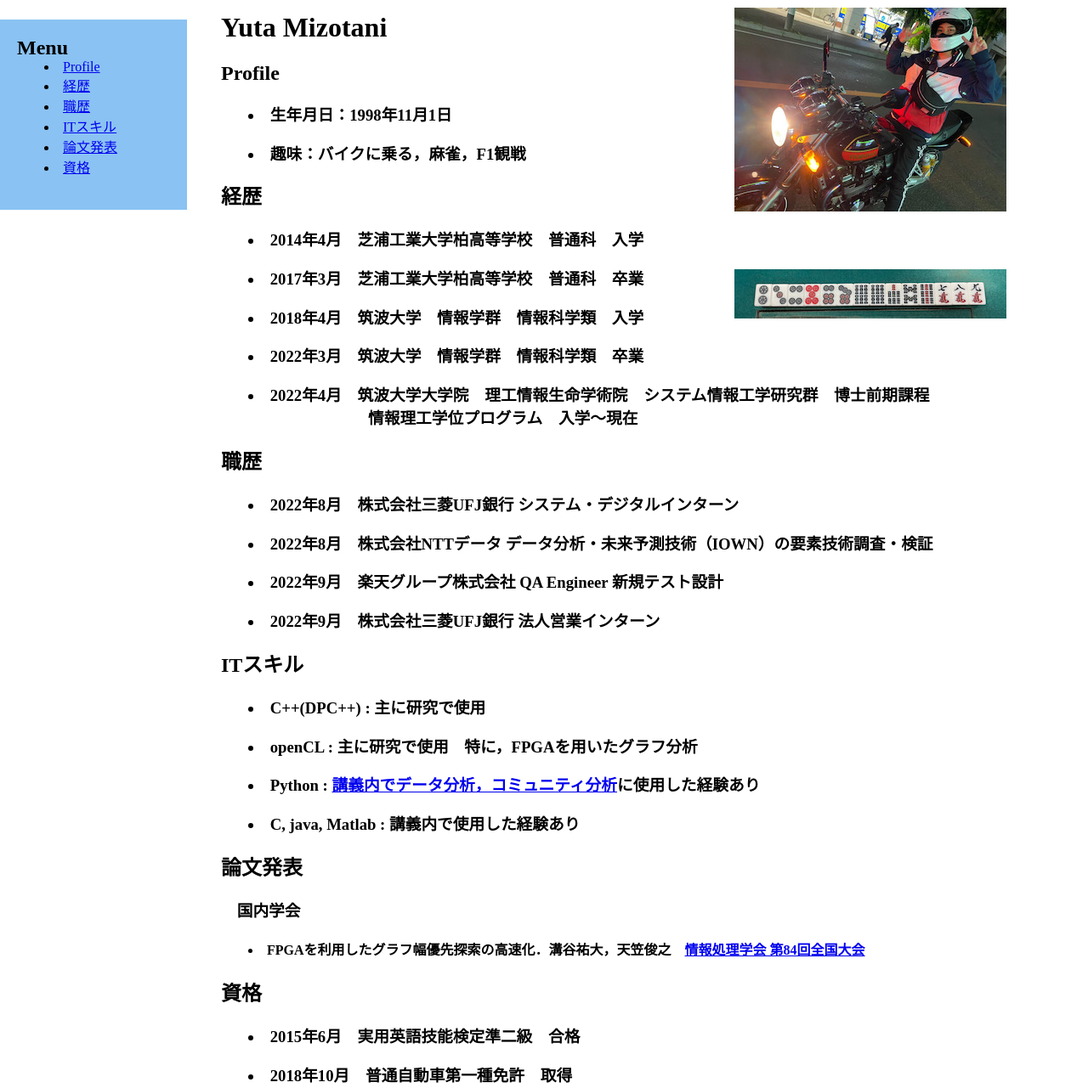
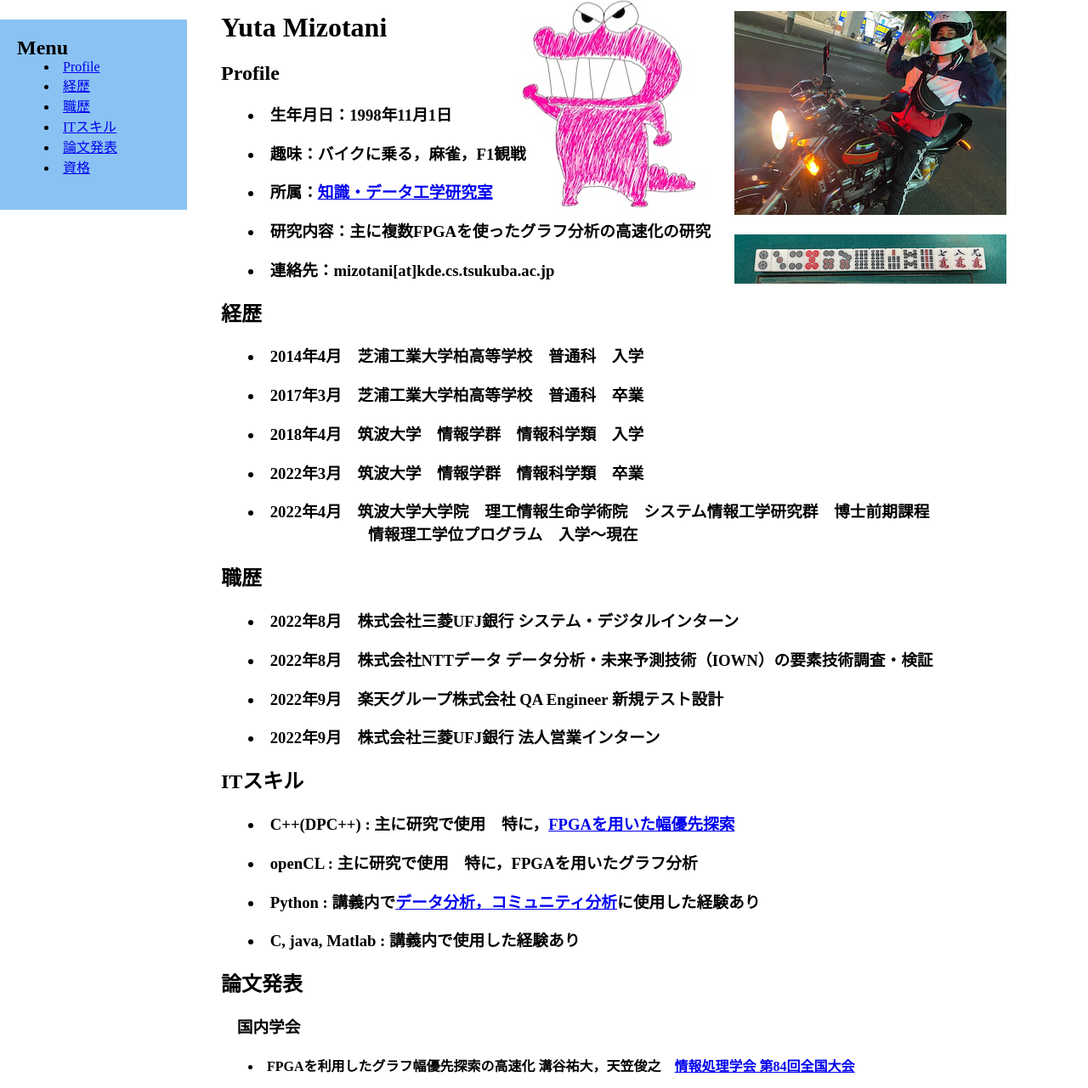
Before and after one commit to mizorugby/mizorugby.github.io, a plain HTML site: page index.html in a window 1280 px wide. Shown: the part 27-1308 px from the top of the page at 85% size. Drawn offline with Linux system fonts and the light colour scheme.

Commit message:
version1.1

```diff
--- a/index.html
+++ b/index.html
@@ -18,6 +18,15 @@
             </h3>
             <h3>
                 <li>趣味：バイクに乗る，麻雀，F1観戦</li>
+            </h3>
+            <h3>
+                <li>所属：<a href="http://kde.cs.tsukuba.ac.jp/ja/index.php">知識・データ工学研究室</a></li>
+            </h3>
+            <h3>
+                <li>研究内容：主に複数FPGAを使ったグラフ分析の高速化の研究</li>
+            </h3>
+            <h3>
+                <li>連絡先：mizotani[at]kde.cs.tsukuba.ac.jp</li>
             </h3>
             <h2>
                 <a name="career">経歴</a>
@@ -55,15 +64,16 @@
 
             <h2><a name="it">ITスキル</a></h2>
             <h3>
-                <li>C++(DPC++) : 主に研究で使用</li>
+                <li>C++(DPC++) : 主に研究で使用&emsp;特に，<a
+                        href="https://qiita.com/rugby_tan/items/724c74dd7606c27a1e8c">FPGAを用いた幅優先探索</a></li>
             </h3>
             <h3>
                 <li>openCL : 主に研究で使用&emsp;特に，FPGAを用いたグラフ分析
                 </li>
             </h3>
             <h3>
-                <li>Python : <a
-                        href="https://github.com/mizorugby/search_most_influential_FilmCritic">講義内でデータ分析，コミュニティ分析</a>に使用した経験あり
+                <li>Python : 講義内で<a
+                        href="https://github.com/mizorugby/search_most_influential_FilmCritic">データ分析，コミュニティ分析</a>に使用した経験あり
                 </li>
             </h3>
             <h3>
@@ -75,10 +85,15 @@
                 &emsp;国内学会
             </h3>
             <h4>
-                <li>FPGAを利用したグラフ幅優先探索の高速化．溝谷祐大，天笠俊之　<a
+                <li>FPGAを利用したグラフ幅優先探索の高速化 溝谷祐大，天笠俊之　<a
                         href="https://www.ipsj.or.jp/event/taikai/84/ipsj_web2022/data/pdf/7K-02.html">情報処理学会
                         第84回全国大会</a></li>
             </h4>
+            <!-- <h4>
+                <li>FPGA間通信フレームワークCIRCUSを利用した複数FPGAを用いたグラフ幅優先探索の提案
+                    溝谷祐大，藤田典久，小林諒平，朴泰祐，天笠俊之　<br>&emsp;&emsp;&emsp;&nbsp;第15回データ工学と情報マネジメントに関するフォーラム
+                    (DEIM)</li>
+            </h4> -->
 
             <h2><a name="qual">資格</a></h2>
             <h3>
--- a/stylesheet.css
+++ b/stylesheet.css
@@ -1,9 +1,9 @@
 body {
     margin: 0;
     padding: 0;
-    background-image: url("https://github.com/mizorugby/mizorugby.github.io/blob/main/bike.jpg?raw=true"), url("https://github.com/mizorugby/mizorugby.github.io/blob/main/majan.jpg?raw=true");
-    background-repeat: no-repeat, no-repeat;
-    background-position: right 10% top 3%, right 10% top 25%;
+    background-image: url("https://github.com/mizorugby/mizorugby.github.io/blob/main/bike.jpg?raw=true"), url("https://github.com/mizorugby/mizorugby.github.io/blob/main/majan.jpg?raw=true"), url("wani.jpg");
+    background-repeat: no-repeat, no-repeat, no-repeat;
+    background-position: right 10% top 3%, right 10% top 20%, right 42% top -1%;
 }
 
 
@@ -34,6 +34,12 @@ li {
     text-indent: 2rem;
 }
 
+ul {
+    padding-left: 20px;
+    list-style-type: disc;
+    list-style-position: outside;
+}
+
 .class1 {
     text-align: right;
 }
```
Also changed, not shown: wani.jpg (added).
